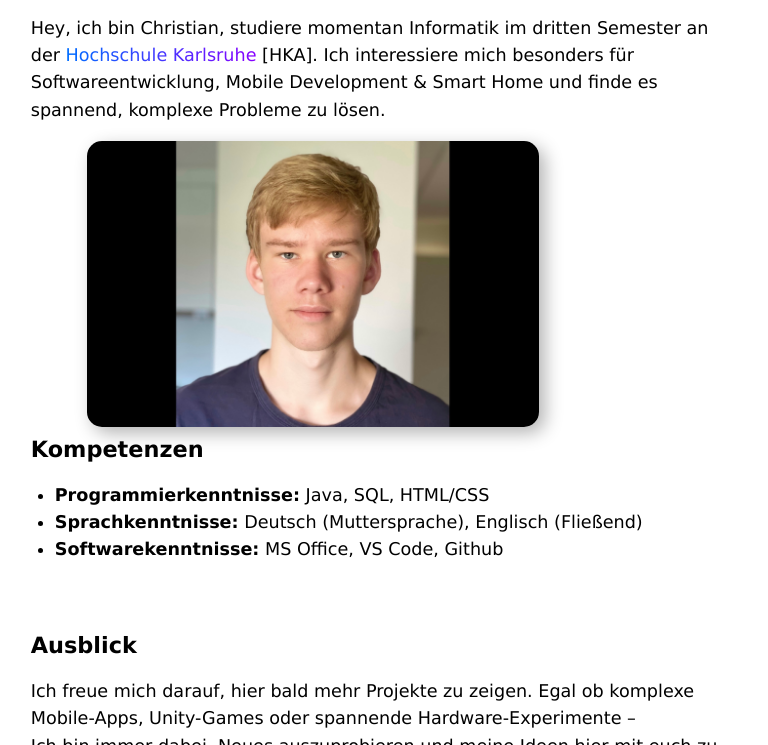
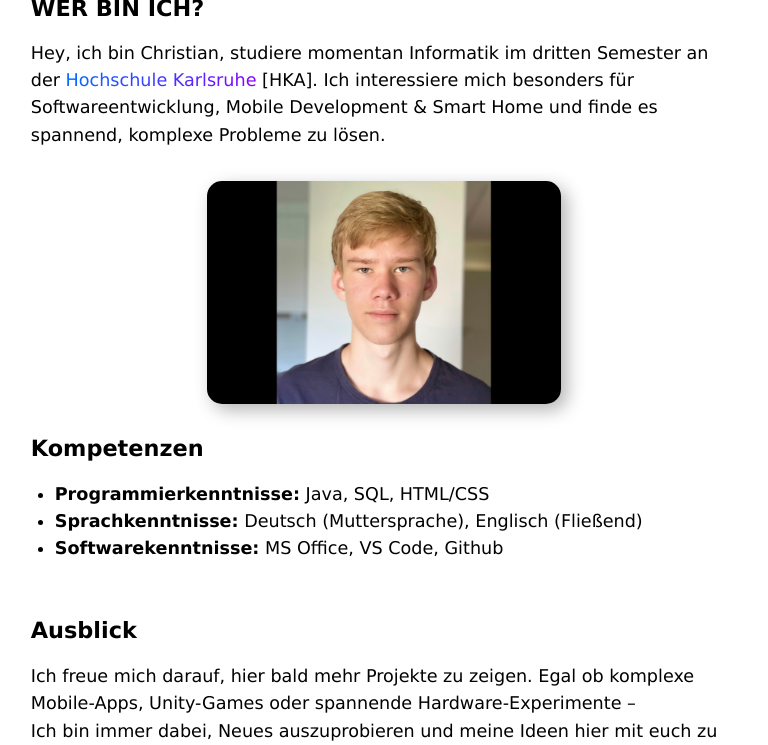
Before and after one commit to Zuupie/Zuupie.github.io, a plain HTML site: page index.html in a window 768 px wide. Shown: the part 133-878 px from the top of the page. Drawn offline with Linux system fonts and the light colour scheme.

Commit message:
Update design.css

```diff
--- a/design.css
+++ b/design.css
@@ -182,13 +182,11 @@ section a:hover{
 
     /*
     - Bürger-Menü erstellen für die Header-Links
-    - Bild anpassen!!! SAFARI
      */
 
     header, main{
-        margin: 0 4% 0 4%;
+        margin: 1rem 4% 0 4%;
     }
-
 
     .grid-container{
         display: grid;
@@ -202,6 +200,11 @@ section a:hover{
         height: auto;
     }
 
+    .grid-item-image{
+        display: flex;
+        align-items: center;
+    }
+
     .grid-item-image img{
         max-width: 80%;
         height: auto;
@@ -209,9 +212,17 @@ section a:hover{
         padding: 0;
     }
 
-    .grid-item-image{
-        max-width: 80%;
-        display: flex;
-        align-items: center;
+    footer{
+        margin: 2rem 0rem 0rem 0rem;
     }
 }
+
+/* Für Safari CK Bild Maße, übergang von Mobile zu Desktop View */
+@media (max-width: 1021px) and (min-width:675px){
+    .grid-item-image img{
+        max-width: 50%;
+        height: auto;
+        margin: 0;
+        padding: 0;
+    }
+}
```
